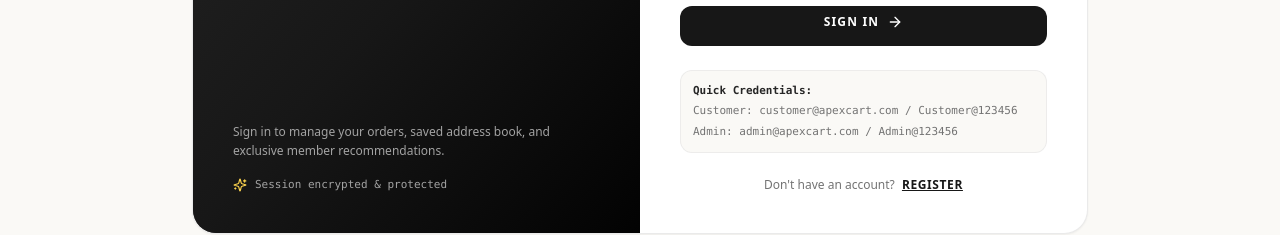
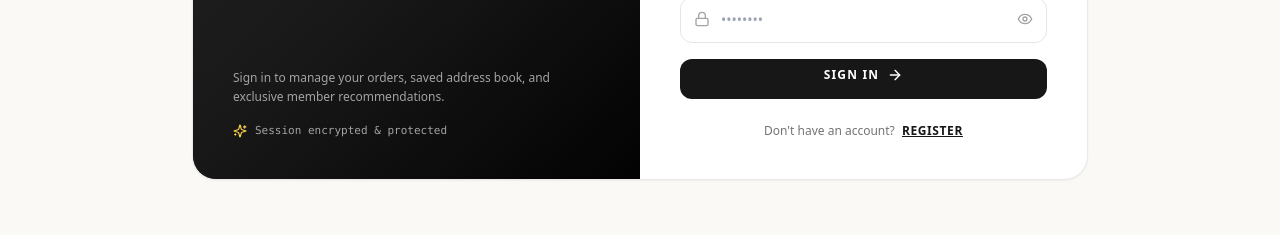
Before and after one commit to goku2422/E-commerce, a React (Vite) app in the folder client/: page /login in a window 1280 px wide. Shown: the part 446-681 px from the top of the page. Built offline with nearby package versions, Linux system fonts and the light colour scheme; no server answers; the HTML template or start-up script is replaced by a standard one.

Commit message:
fix(ui): remove Quick Credentials card and demo text from Login page

```diff
--- a/client/src/pages/customer/LoginPage.jsx
+++ b/client/src/pages/customer/LoginPage.jsx
@@ -112,12 +112,6 @@ export default function LoginPage() {
             </button>
           </form>
 
-          <div className="p-3 bg-[#faf9f6] rounded-xl border border-neutral-200/60 text-[11px] text-neutral-500 font-mono space-y-1 break-words">
-            <p className="font-semibold text-neutral-800">Quick Credentials:</p>
-            <p className="break-all">Customer: customer@apexcart.com / Customer@123456</p>
-            <p className="break-all">Admin: admin@apexcart.com / Admin@123456</p>
-          </div>
-
           <p className="text-center text-xs text-neutral-500 font-light">
             Don't have an account?{' '}
             <Link to="/register" className="text-neutral-900 font-semibold uppercase tracking-wider underline ml-1">
```
